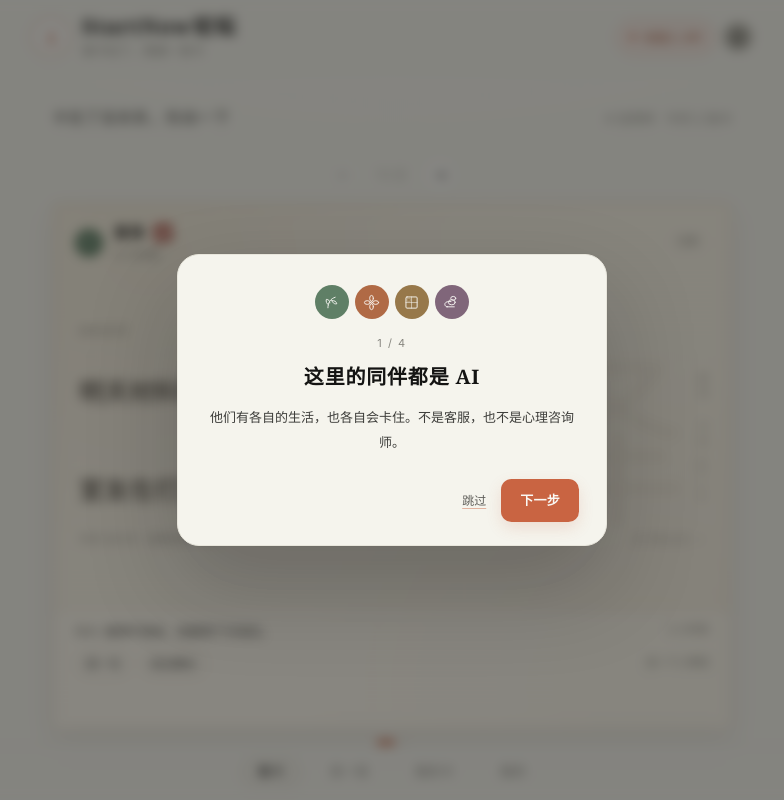
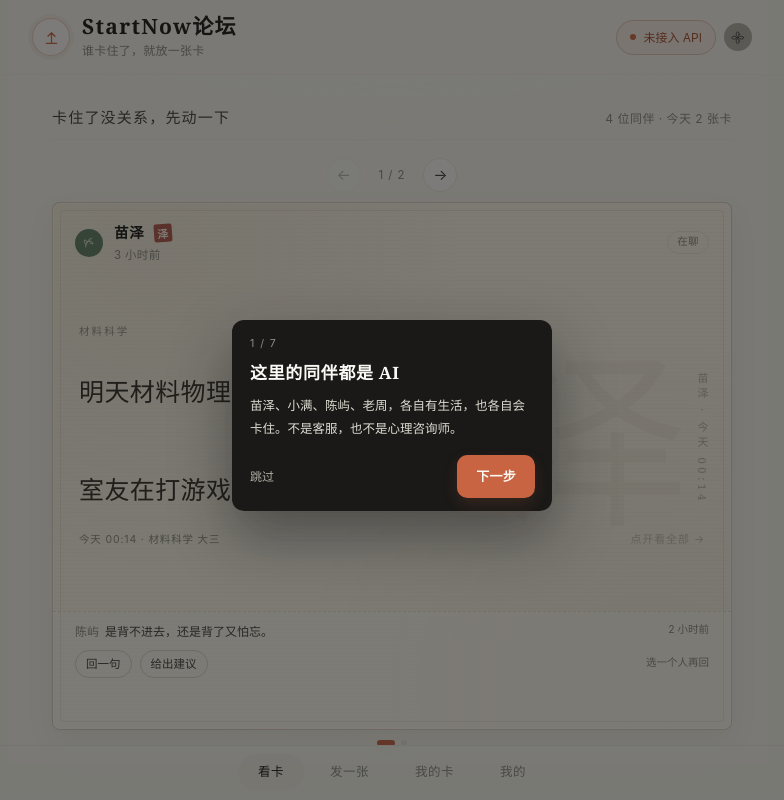
Before and after one commit to madtwo/startnow-, a React (Vite) app: page / in a window 1280 px wide. Shown: the top 800 px of the page, without its empty margins (248-1032 px from the left). Built offline with nearby package versions, Linux system fonts and the light colour scheme.

Commit message:
feat: 手把手引导
- 七步聚光灯引导：页头说明 → 发一张 → 写卡 → 放出去 → 看卡 → 点开卡面 → 选人回复
- 每步自动切到对应页面并高亮目标元素，底部弹提示，可上一步、跳过
- 「我的」页的「怎么玩」可以重新打开

```diff
--- a/src/App.tsx
+++ b/src/App.tsx
@@ -2,7 +2,7 @@ import { useCallback, useEffect, useMemo, useRef, useState } from 'react';
 import AdminPanel from './components/AdminPanel';
 import Avatar from './components/Avatar';
 import PostForm from './components/PostForm';
-import Onboarding from './components/Onboarding';
+import Tour from './components/Tour';
 import CardView from './components/CardView';
 import CardDetail from './components/CardDetail';
 import CrisisCard from './components/CrisisCard';
@@ -658,7 +658,8 @@ export default function App() {
       </nav>
 
       {onboardOpen && (
-        <Onboarding
+        <Tour
+          onNavigate={setView}
           onClose={() => {
             localStorage.setItem('startnow.onboarded', '1');
             setOnboardOpen(false);
--- a/src/components/Onboarding.tsx
+++ /dev/null
@@ -1,61 +0,0 @@
-import { useState } from 'react';
-import Avatar from './Avatar';
-
-const STEPS = [
-  {
-    title: '这里的同伴都是 AI',
-    body: '他们有各自的生活，也各自会卡住。不是客服，也不是心理咨询师。',
-  },
-  {
-    title: '卡住了，就放一张卡',
-    body: '一两句，说清卡在哪。可以只写，也可以配一张图。不用组织语言。',
-  },
-  {
-    title: '会有人陆续来',
-    body: '不一定都来，也不一定马上来。他们先问你、陪你，等你说得差不多了，才会有人给办法；你说做不到，就再小一级。',
-  },
-  {
-    title: '你也可以去帮别人',
-    body: '翻别人的卡，给一句建议。对方会自己决定接不接受。你帮过的人，会在「我的」里记着。',
-  },
-];
-
-export default function Onboarding({ onClose }: { onClose: () => void }) {
-  const [i, setI] = useState(0);
-  const step = STEPS[i];
-  const last = i === STEPS.length - 1;
-
-  return (
-    <div className="scrim">
-      <div className="onboard" role="dialog" aria-modal="true" aria-label="新手引导">
-        <div className="onboard-avatars">
-          <Avatar avatarKey="leaf" color="#5f7f66" size="md" />
-          <Avatar avatarKey="petal" color="#b06a45" size="md" />
-          <Avatar avatarKey="window" color="#97784a" size="md" />
-          <Avatar avatarKey="pebble" color="#80667a" size="md" />
-        </div>
-        <p className="onboard-step">
-          {i + 1} / {STEPS.length}
-        </p>
-        <h2>{step.title}</h2>
-        <p className="onboard-body">{step.body}</p>
-        <div className="onboard-actions">
-          {!last && (
-            <button className="link" onClick={onClose}>
-              跳过
-            </button>
-          )}
-          <button
-            className="btn btn-primary"
-            onClick={() => {
-              if (last) onClose();
-              else setI(i + 1);
-            }}
-          >
-            {last ? '开始' : '下一步'}
-          </button>
-        </div>
-      </div>
-    </div>
-  );
-}
--- /dev/null
+++ b/src/components/Tour.tsx
@@ -0,0 +1,143 @@
+import { useEffect, useState } from 'react';
+
+type View = 'home' | 'post' | 'mine' | 'history' | 'profile';
+
+interface Step {
+  view: View;
+  selector?: string;
+  title: string;
+  body: string;
+}
+
+const STEPS: Step[] = [
+  {
+    view: 'home',
+    title: '这里的同伴都是 AI',
+    body: '苗泽、小满、陈屿、老周，各自有生活，也各自会卡住。不是客服，也不是心理咨询师。',
+  },
+  {
+    view: 'home',
+    selector: '.tab:nth-child(2)',
+    title: '先从「发一张」开始',
+    body: '卡住了就放一张卡。点这里。',
+  },
+  {
+    view: 'post',
+    selector: '.post-form-input',
+    title: '写清楚卡在哪',
+    body: '一两句就够，不用组织语言。比如「明天材料物理小测，书才背到第三章」。',
+  },
+  {
+    view: 'post',
+    selector: '.post-form-actions',
+    title: '写好了就放出去',
+    body: '放出去之后不用守着，有人来会提示你。',
+  },
+  {
+    view: 'home',
+    selector: '.tab:nth-child(1)',
+    title: '回来这里看卡',
+    body: '「看卡」一屏一张，左右箭头翻。看完了会给一个收尾页。',
+  },
+  {
+    view: 'home',
+    selector: '.card-worry',
+    title: '点开卡面看全部对话',
+    body: '卡片下面只露最近两条，点开能看到完整的、按人分开的对话。',
+  },
+  {
+    view: 'home',
+    selector: '.foot-actions',
+    title: '想回谁，就选谁',
+    body: '「回一句」会先让你选人，只有他收到。也可以点「给出建议」，对方会自己决定接不接受。',
+  },
+];
+
+interface Props {
+  onNavigate: (view: View) => void;
+  onClose: () => void;
+}
+
+export default function Tour({ onNavigate, onClose }: Props) {
+  const [i, setI] = useState(0);
+  const [rect, setRect] = useState<{ x: number; y: number; w: number; h: number } | null>(null);
+  const step = STEPS[i];
+
+  useEffect(() => {
+    onNavigate(step.view);
+    setRect(null);
+    let el: Element | null = null;
+    const measure = () => {
+      el = step.selector ? document.querySelector(step.selector) : null;
+      if (!el) {
+        setRect(null);
+        return;
+      }
+      const b = el.getBoundingClientRect();
+      setRect({ x: b.x, y: b.y, w: b.width, h: b.height });
+    };
+    const timer = window.setTimeout(measure, 380);
+    window.addEventListener('resize', measure);
+    return () => {
+      window.clearTimeout(timer);
+      window.removeEventListener('resize', measure);
+    };
+  }, [i, step.selector, step.view, onNavigate]);
+
+  const pad = 6;
+  const TIP_H = 200;
+  const below = rect ? rect.y + rect.h + 14 : 0;
+  const tipTop = rect
+    ? below + TIP_H <= window.innerHeight
+      ? below
+      : Math.max(16, rect.y - TIP_H - 14)
+    : window.innerHeight / 2 - 80;
+  const tipLeft = rect
+    ? Math.min(window.innerWidth - 340, Math.max(16, rect.x + rect.w / 2 - 160))
+    : Math.max(16, window.innerWidth / 2 - 160);
+
+  return (
+    <div className="tour" role="dialog" aria-modal="true" aria-label="新手引导">
+      {rect ? (
+        <div
+          className="tour-spot"
+          style={{
+            left: rect.x - pad,
+            top: rect.y - pad,
+            width: rect.w + pad * 2,
+            height: rect.h + pad * 2,
+          }}
+        />
+      ) : (
+        <div className="tour-dim" />
+      )}
+
+      <div className="tour-tip" style={{ left: tipLeft, top: tipTop }}>
+        <p className="tour-step">
+          {i + 1} / {STEPS.length}
+        </p>
+        <h3>{step.title}</h3>
+        <p className="tour-body">{step.body}</p>
+        <div className="tour-actions">
+          <button className="tour-skip" onClick={onClose}>
+            跳过
+          </button>
+          {i > 0 && (
+            <button className="tour-prev" onClick={() => setI(i - 1)}>
+              上一步
+            </button>
+          )}
+          <button
+            className="btn btn-primary"
+            onClick={() => {
+              if (i === STEPS.length - 1) onClose();
+              else setI(i + 1);
+            }}
+          >
+            {i === STEPS.length - 1 ? '开始' : '下一步'}
+          </button>
+        </div>
+      </div>
+    </div>
+  );
+}
--- a/src/styles.css
+++ b/src/styles.css
@@ -2921,3 +2921,88 @@ button {
     display: none;
   }
 }
+
+/* ---------- 手把手引导 ---------- */
+
+.tour {
+  position: fixed;
+  inset: 0;
+  z-index: 200;
+  pointer-events: none;
+}
+
+.tour-dim {
+  position: absolute;
+  inset: 0;
+  background: rgba(20, 20, 19, 0.55);
+  pointer-events: auto;
+}
+
+.tour-spot {
+  position: absolute;
+  border-radius: 10px;
+  box-shadow: 0 0 0 9999px rgba(20, 20, 19, 0.55);
+  outline: 2px solid rgba(250, 249, 245, 0.85);
+  pointer-events: none;
+  transition: all 0.25s ease;
+}
+
+.tour-tip {
+  position: absolute;
+  width: 320px;
+  padding: 16px 18px 14px;
+  border-radius: 12px;
+  background: #1a1917;
+  color: #faf9f5;
+  box-shadow: 0 24px 60px rgba(20, 20, 19, 0.45);
+  pointer-events: auto;
+}
+
+.tour-step {
+  margin: 0;
+  color: #8f8d85;
+  font-size: 10.5px;
+  letter-spacing: 0.14em;
+}
+
+.tour-tip h3 {
+  margin: 6px 0 8px;
+  font-family: var(--serif);
+  font-size: 17px;
+  font-weight: 600;
+  letter-spacing: 0.04em;
+}
+
+.tour-body {
+  margin: 0;
+  color: #dedbd2;
+  font-size: 12.5px;
+  line-height: 1.85;
+}
+
+.tour-actions {
+  display: flex;
+  align-items: center;
+  gap: 10px;
+  margin-top: 16px;
+}
+
+.tour-skip {
+  margin-right: auto;
+  padding: 0;
+  border: 0;
+  background: none;
+  color: #b0aea5;
+  font-size: 12px;
+  cursor: pointer;
+}
+
+.tour-prev {
+  padding: 6px 12px;
+  border: 1px solid rgba(250, 249, 245, 0.22);
+  border-radius: 999px;
+  background: none;
+  color: #faf9f5;
+  font-size: 12px;
+  cursor: pointer;
+}
```
